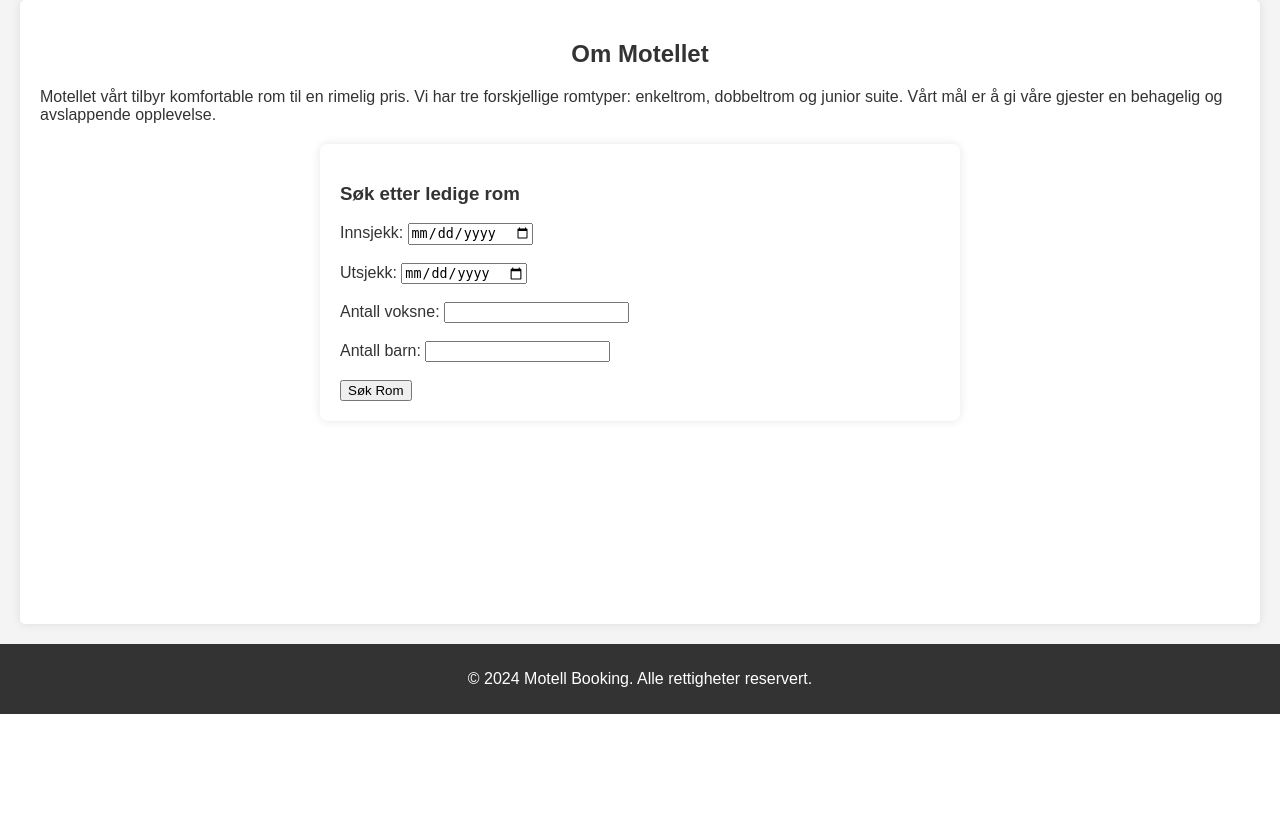
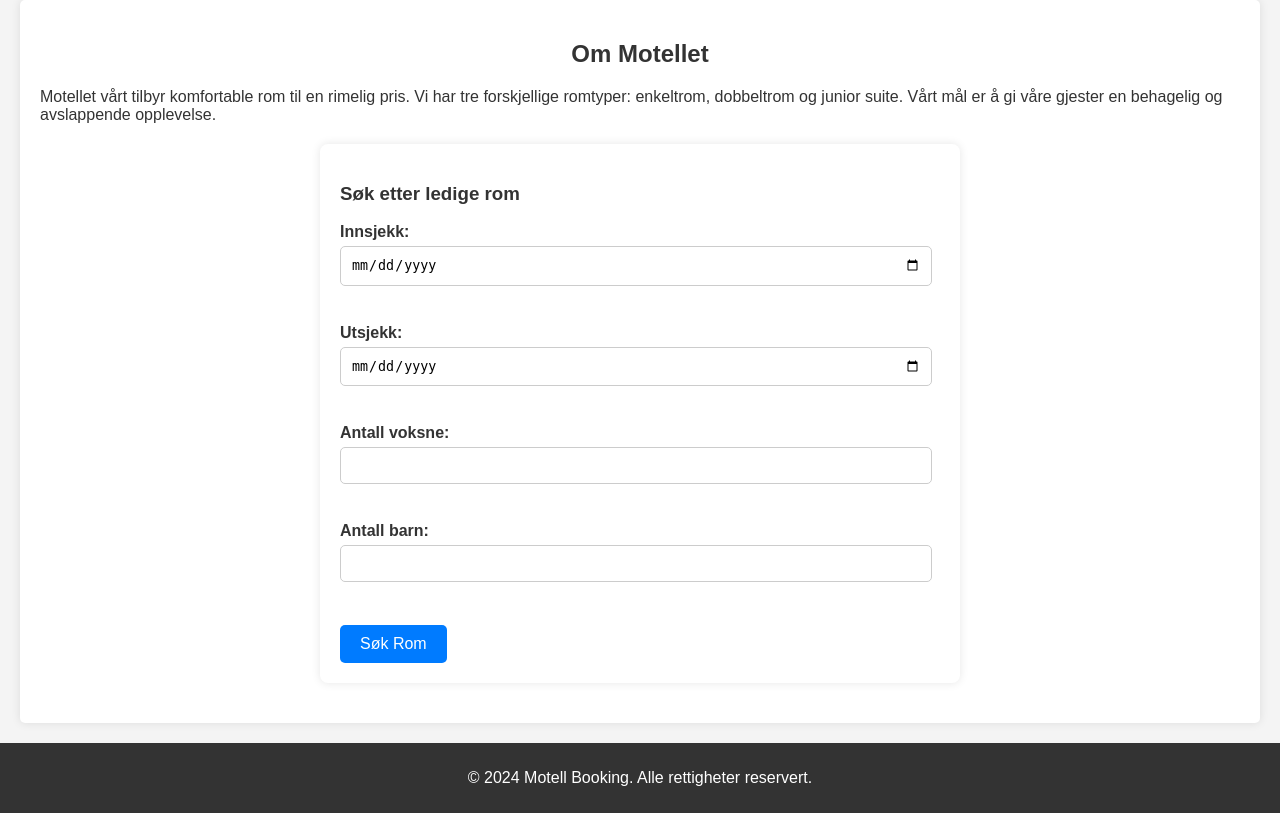
Before and after one commit to annetteab/ProsjektPHP, a PHP site: page /booking.php in a window 1280 px wide. Shown: the part 86-899 px from the top of the page. Before the commit the page ends 800 px from the top, so only its background shows below. Run offline with PHP 8.4, Linux system fonts and the light colour scheme.

Commit message:
div fiksing

```diff
--- a/admin.php
+++ b/admin.php
@@ -116,7 +116,7 @@
     if (isset($_SESSION['rolle']) && $_SESSION['rolle'] == 'admin') {
         echo "<p>Velkommen, " . $_SESSION['fornavn'] . "</p>";
     } else {
-        die("Gjester har ikke tilgang til denne siden.");
+        die("Uautoriserte har ikke tilgang til denne siden.");
     }
 
 
@@ -127,7 +127,7 @@
     // Sjekk om vi har resultater
     if ($result->num_rows > 0) {
         echo "<table>";
-        echo "<tr><th>Romnummer</th><th>Type</th><th>Beskrivelse</th><th>Pris (NOK)</th><th>Maks Voksne</th><th>Maks Barn</th><th>Tilgjengelighet</th><th>Innsjekk</th><th>Utsjekk</th><th>Etasje</th><th>Nær Heis</th><th>Rediger</th></tr>";
+        echo "<tr><th>Romnummer</th><th>Type</th><th>Beskrivelse</th><th>Pris (NOK)</th><th>Maks Voksne</th><th>Maks Barn</th><th>Tilgjengelighet</th><th>Innsjekk</th><th>Utsjekk</th><th>Etasje</th><th>Nær Heis</th><th> </th></tr>";
 
         // Loop gjennom og vis hvert rom
         while ($row = $result->fetch_assoc()) {
--- a/booking.php
+++ b/booking.php
@@ -69,6 +69,36 @@
     max-width: 600px;  /* Maksimal bredde på søkeboksen */
     width: 100%;  /* Tar opp hele tilgjengelige bredde innenfor max-width */
 }
+form label {
+            font-weight: bold;
+            margin-top: 10px;
+            display: block;
+        }
+form input[type="submit"] {
+        display: inline-block;
+            margin-top: 15px;
+            padding: 10px 20px;
+            background-color: #007BFF; /* blå knapp */
+            color: white;
+            text-decoration: none;
+            border: none;
+            border-radius: 5px;
+            text-align: center;
+            font-size: 16px;
+            cursor: pointer;
+            transition: background-color 0.3s ease;
+        }
+        form input[type="submit"]:hover {
+            background-color: #0262c9;
+        }
+        form input[type="number"],
+        form input[type="date"] {
+            width: 95%;
+            padding: 10px;
+            margin: 5px 0 10px 0;
+            border: 1px solid #ccc;
+            border-radius: 5px;
+        }
         /* Stil for footer */
         footer {
             background-color: #333;
--- a/include/auth.inc.php
+++ b/include/auth.inc.php
@@ -1,4 +1,6 @@
+
 <?php
+/*
 // Start sesjonen
 session_start();
 
@@ -28,3 +30,4 @@ function login($bruker_id, $fornavn, $etternavn) {
     $_SESSION['etternavn'] = $etternavn;
 }
 ?>
+*/
--- a/login.php
+++ b/login.php
@@ -94,7 +94,6 @@
             <li><a href="kontakt.php">Kontakt</a></li>
             <li><a href="gjesteprofil.php">Min profil</a></li>
             <li class="right-align"><a href="admin.php">Admin</a></li>
-            <li class="right-align"><a href="logout.php">Logg ut</a></li>
         </ul>
     </nav>
 </header>
```
Also changed, not shown: search.php (+35 -1 lines).
